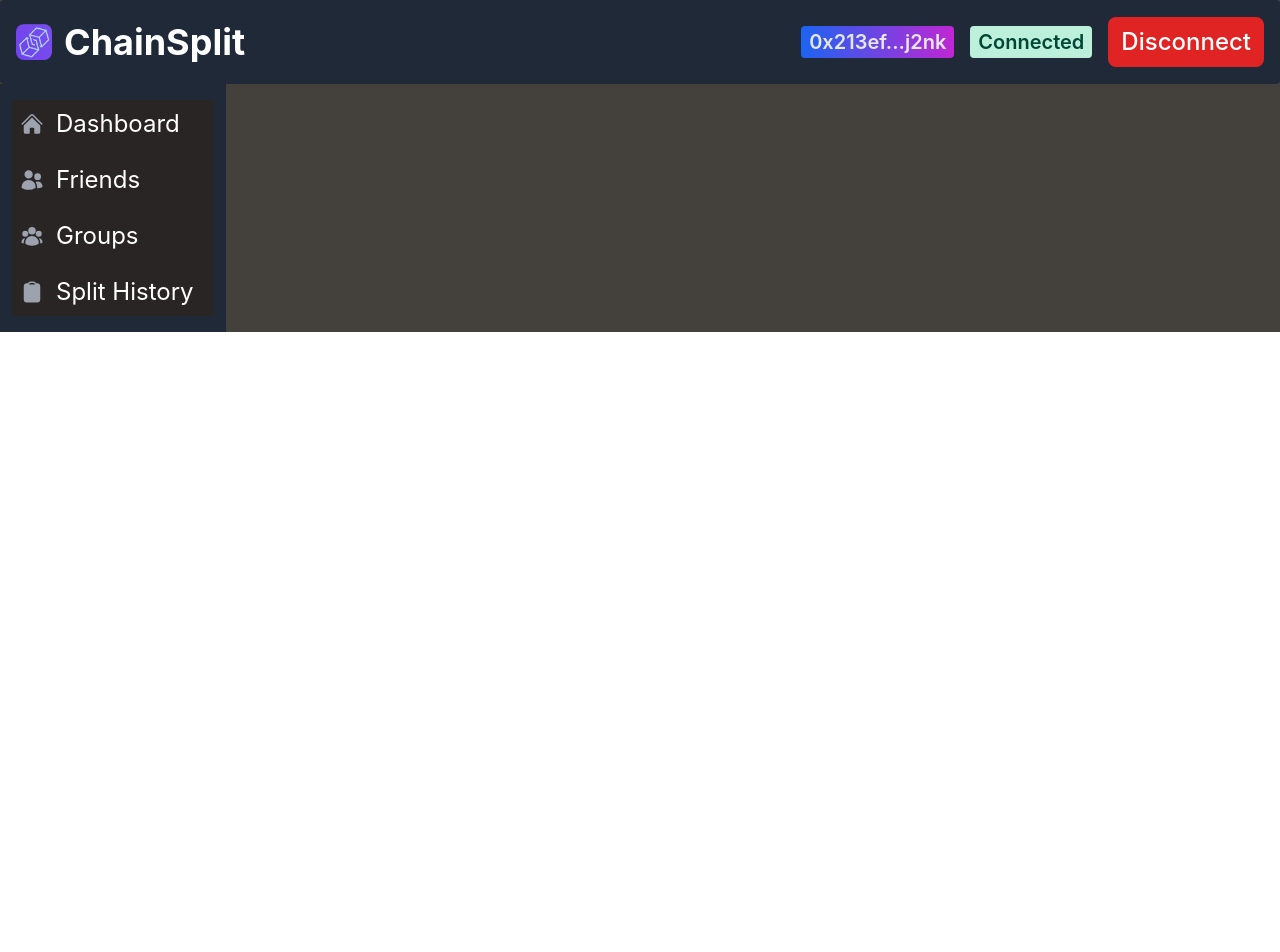
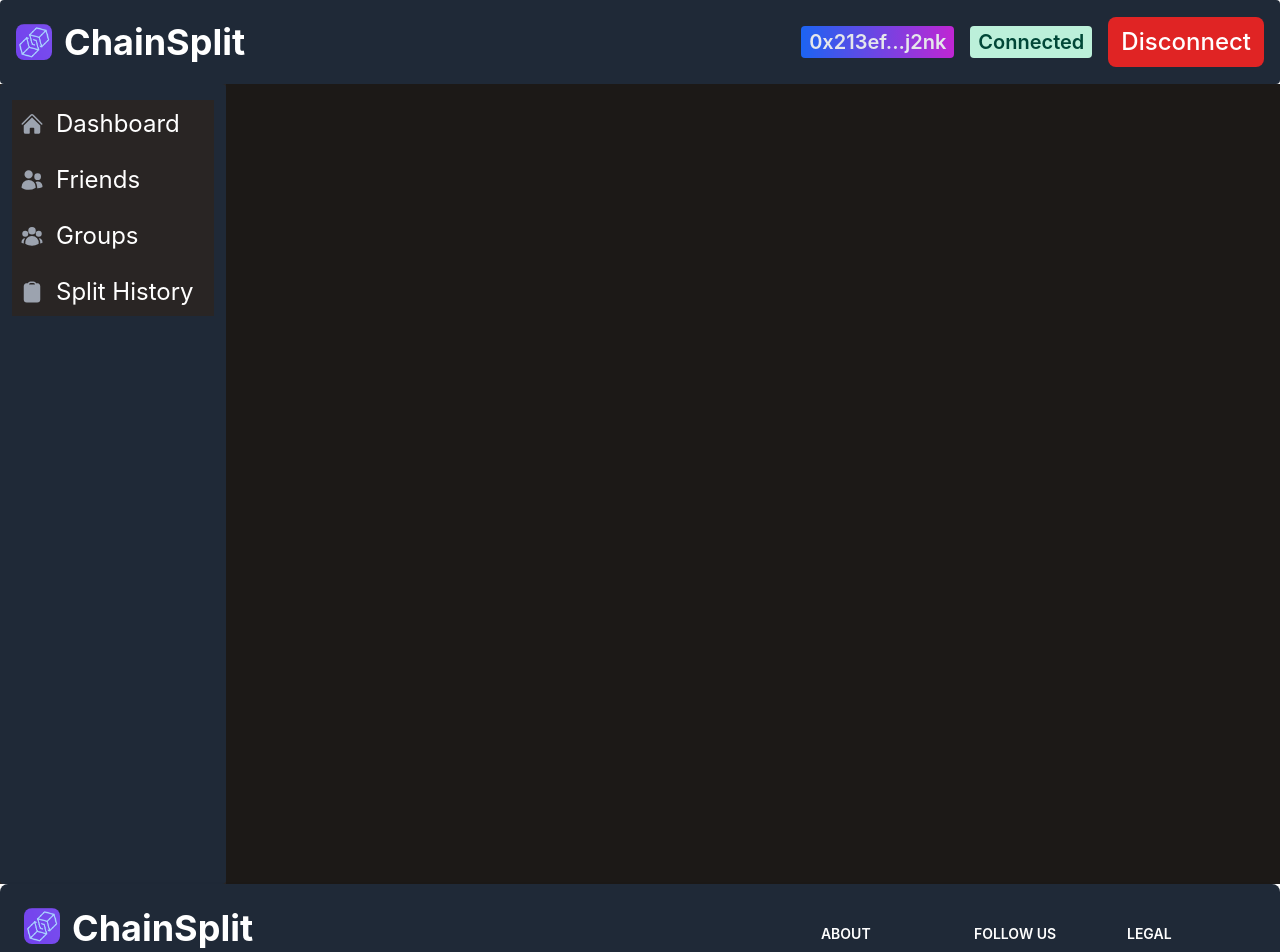
Before and after one commit to karan2605/Chain-Split, a React (Create React App) app: page /dashboard in a window 1280 px wide. Shown: the top 952 px of the page. Before the commit the page ends 800 px from the top, so only its background shows below. Built offline with nearby package versions, Linux system fonts and the light colour scheme.

Commit message:
added footer

```diff
--- a/src/components/Dashboard.js
+++ b/src/components/Dashboard.js
@@ -1,12 +1,15 @@
 import DashboardSidebar from "./DashboardSidebar";
 import DashboardBar from "./DashboardBar";
+import SiteFooter from "./SiteFooter";
 
 const Dashboard = () => {
     return (
-        <div className="flex flex-col bg-stone-700">
+        <div className="flex flex-col">
             <DashboardBar />
-            <DashboardSidebar className="bg-stone-800"/>
-
+            <div className="grid grid-rows-3 grid-cols-3 h-screen bg-stone-900">
+                <DashboardSidebar />
+            </div>
+            <SiteFooter/>
         </div>
     )
 }
```
